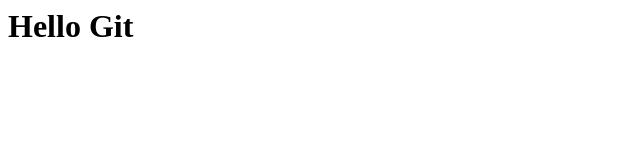
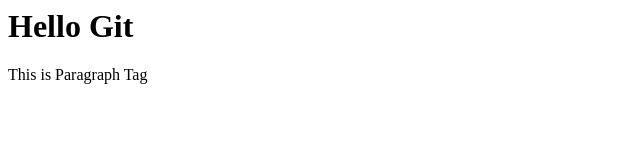
Before and after one commit to amitdevexhub/HttpsRemoteProject, a plain HTML site: page index.html in a window 1280 px wide. Shown: the whole page, without its empty margins (0-640 px from the left). Drawn offline with Linux system fonts and the light colour scheme.

Commit message:
added line number 10

```diff
--- a/index.html
+++ b/index.html
@@ -7,5 +7,6 @@
 
 <body>
 	<h1> Hello Git </h1>
+	<p> This is Paragraph Tag </p>
 </body>
 </html>
```
